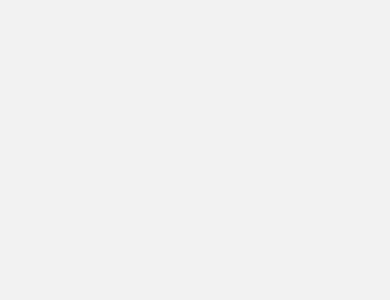
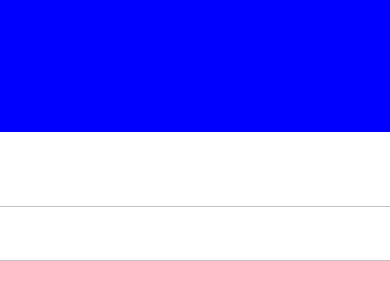
Before and after one commit to limdumb/GoJEJU, a React Native app: screen /CafeDetailView in a window 390 px wide. Shown: the part 148-448 px from the top of the page. Built offline with nearby package versions, Linux system fonts and the light colour scheme.

Commit message:
[Feat] Cafe Detail View Tab Layout 설정

```diff
--- a/pages/CafeDetailView.tsx
+++ b/pages/CafeDetailView.tsx
@@ -1,4 +1,35 @@
-export default function CafeDetailView(){
+import { StyleSheet, Text, View } from "react-native";
 
-  return(<></>)
+export default function CafeDetailView() {
+  return (
+    <View style={styles.container}>
+      <View style={styles.cafePhoto}></View>
+      <View style={styles.confirmatContainer}></View>
+      <View style={styles.tabContainer}></View>
+    </View>
+  );
 }
+
+const styles = StyleSheet.create({
+  container: { flex: 1, alignItems: "center", backgroundColor: "pink" },
+  cafePhoto: {
+    height: 280,
+    width: "100%",
+    backgroundColor: "blue",
+  },
+  confirmatContainer: {
+    height: 75,
+    width: "100%",
+    alignItems: "center",
+    backgroundColor: "white",
+    borderBottomWidth: 1,
+    borderBottomColor: "#C3C3C3",
+  },
+  tabContainer: {
+    height: 54,
+    width: "100%",
+    borderBottomWidth: 1,
+    borderBottomColor: "#C3C3C3",
+    backgroundColor: "white",
+  },
+});
```
